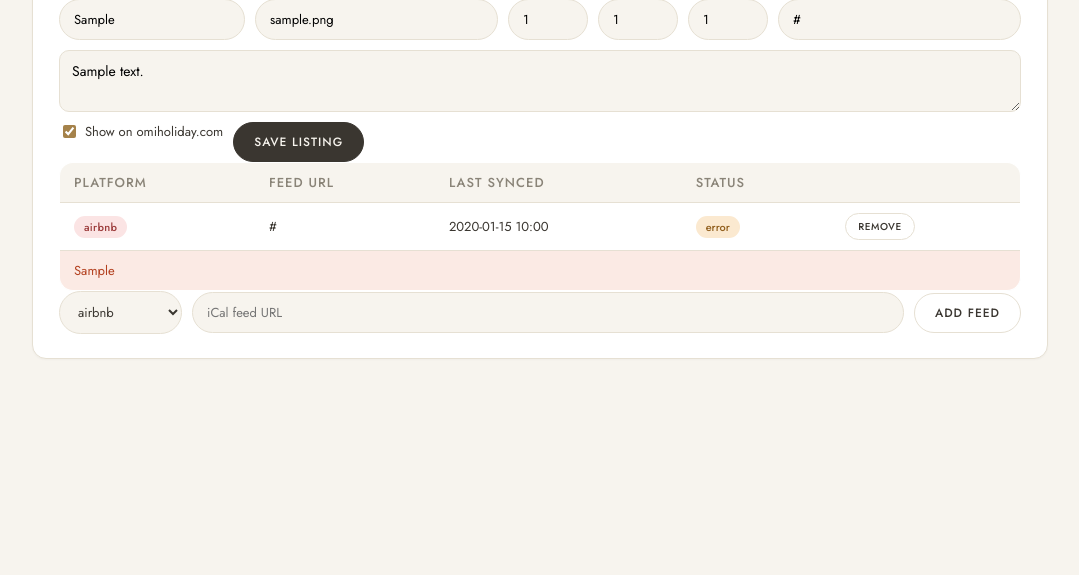
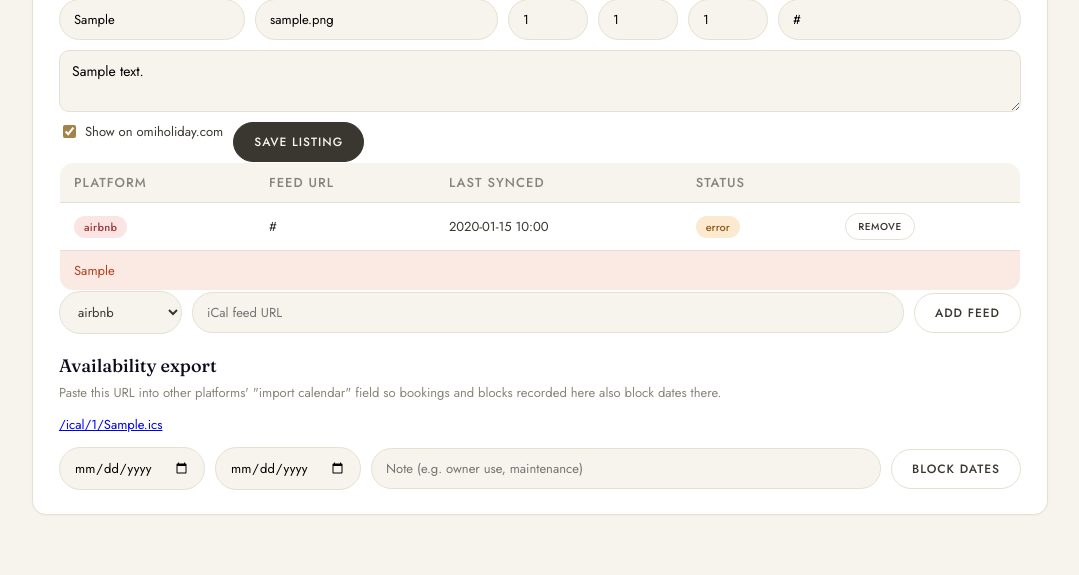
Before and after one commit to Oceanorealty/omi-holiday-ops, a FastAPI app: page /properties in a window 1280 px wide. Shown: the part 956-1531 px from the top of the page, without its empty margins (100-1179 px from the left). Before the commit the page ends 1315 px from the top, so only its background shows below. Run offline with FastAPI, Linux system fonts and the light colour scheme; tables that the repository leaves empty hold one stand-in row (values such as "Sample post").

Commit message:
Add manual date blocks and outbound iCal export per property
Sync has been inbound-only: pull each platform's calendar in, flag
overlaps after the fact. This closes the loop — a manual block (owner
use, maintenance) or any recorded booking now exports as a combined
.ics feed staff can paste into another platform's "import calendar"
field, preventing the double-booking instead of just catching it once
a guest has already shown up.

Blocks reuse the Booking table (is_block flag) so they get the
existing overlap-conflict check for free, but are excluded from the
guest bookings table, cleaning-task generation, and guest messaging
triggers, since there's no guest attached to one. The export route
follows the same unguessable-token-as-auth pattern as the guest/owner/
cleaner portals.

Co-Authored-By: Claude Sonnet 5 <noreply@anthropic.com>

```diff
--- a/app/auth.py
+++ b/app/auth.py
@@ -35,8 +35,10 @@ PUBLIC_PATHS = {"/login"}
 # session cookie, since the browser making that request is a site visitor's.
 # /owner/, /cleaner/ and /guest/ are magic-link portals for people who
 # don't have a staff login at all — the unguessable token in the URL *is*
-# their auth.
-PUBLIC_PREFIXES = ("/static/", "/api/public/", "/owner/", "/cleaner/", "/guest/")
+# their auth. /ical/ is the outbound availability feed — other platforms
+# (Airbnb etc.) fetch it directly, with no session cookie of their own;
+# same unguessable-token-as-auth pattern.
+PUBLIC_PREFIXES = ("/static/", "/api/public/", "/owner/", "/cleaner/", "/guest/", "/ical/")
 
 
 def _secret() -> str:
--- a/app/main.py
+++ b/app/main.py
@@ -3,12 +3,13 @@ from decimal import Decimal, InvalidOperation
 
 import os
 import secrets as secrets_module
+import uuid
 from calendar import monthrange
 
 from apscheduler.schedulers.background import BackgroundScheduler
 from fastapi import FastAPI, Form, Request, UploadFile
 from fastapi.middleware.cors import CORSMiddleware
-from fastapi.responses import RedirectResponse
+from fastapi.responses import RedirectResponse, Response
 from fastapi.staticfiles import StaticFiles
 from fastapi.templating import Jinja2Templates
 
@@ -44,6 +45,7 @@ from app.reconcile.importer import ImportError_, parse_csv
 from app.reconcile.matching import suggest_bookings
 from app.reconcile.summary import monthly_summary
 from app.sync.cleaning import sync_cleaning_tasks
+from app.sync.ical_export import build_ics
 from app.sync.ical_sync import recompute_conflicts, sync_all, sync_feed
 
 migrate.run(engine)
@@ -150,11 +152,17 @@ def dashboard(request: Request):
     try:
         bookings = (
             db.query(Booking)
-            .filter(Booking.status == BookingStatus.confirmed)
+            .filter(Booking.status == BookingStatus.confirmed, Booking.is_block.is_(False))
             .order_by(Booking.check_in)
             .all()
         )
-        conflicts = [b for b in bookings if b.has_conflict]
+        # Conflicts still count blocks (a real booking overlapping a manual
+        # block is exactly the double-booking this table should warn about)
+        # even though blocks themselves aren't listed as a row here.
+        all_confirmed = (
+            db.query(Booking).filter(Booking.status == BookingStatus.confirmed).all()
+        )
+        conflicts = [b for b in all_confirmed if b.has_conflict]
         properties = db.query(Property).order_by(Property.name).all()
 
         logs_by_booking: dict[int, list] = {}
@@ -525,6 +533,16 @@ def properties_page(request: Request):
             .order_by(Property.name)
             .all()
         )
+        # Lazily backfill the outbound export token, same pattern as
+        # owner_portal_token — existing properties get one on first visit
+        # here rather than needing a migration to fill it in.
+        changed = False
+        for prop in properties:
+            if not prop.ical_export_token:
+                prop.ical_export_token = secrets_module.token_urlsafe(24)
+                changed = True
+        if changed:
+            db.commit()
         all_properties = db.query(Property).order_by(Property.name).all()
         return templates.TemplateResponse(
             "properties.html",
@@ -678,6 +696,55 @@ def delete_feed(feed_id: int):
     finally:
         db.close()
     return RedirectResponse(url="/properties", status_code=303)
+
+
+@app.post("/properties/{property_id}/blocks")
+def create_block(property_id: int, start_date: str = Form(...), end_date: str = Form(...), note: str = Form("")):
+    db = SessionLocal()
+    try:
+        block = Booking(
+            property_id=property_id,
+            platform=PlatformName.other,
+            uid=f"block-{uuid.uuid4()}",
+            summary=note or "Blocked",
+            check_in=datetime.strptime(start_date, "%Y-%m-%d"),
+            check_out=datetime.strptime(end_date, "%Y-%m-%d"),
+            status=BookingStatus.confirmed,
+            is_block=True,
+        )
+        db.add(block)
+        db.commit()
+        recompute_conflicts(db)
+    finally:
+        db.close()
+    return RedirectResponse(url="/properties", status_code=303)
+
+
+@app.post("/blocks/{booking_id}/delete")
+def delete_block(booking_id: int):
+    db = SessionLocal()
+    try:
+        booking = db.get(Booking, booking_id)
+        if booking and booking.is_block:
+            db.delete(booking)
+            db.commit()
+            recompute_conflicts(db)
+    finally:
+        db.close()
+    return RedirectResponse(url="/properties", status_code=303)
+
+
+@app.get("/ical/{property_id}/{token}.ics")
+def property_ical_export(property_id: int, token: str):
+    db = SessionLocal()
+    try:
+        prop = db.get(Property, property_id)
+        if not prop or not prop.ical_export_token or prop.ical_export_token != token:
+            return Response(status_code=404)
+        bookings = db.query(Booking).filter(Booking.property_id == property_id).all()
+        return Response(content=build_ics(bookings), media_type="text/calendar")
+    finally:
+        db.close()
 
 
 @app.get("/cleaning")
--- a/app/migrate.py
+++ b/app/migrate.py
@@ -50,6 +50,7 @@ def run(engine) -> None:
             "airbnb_review_url": "VARCHAR",
             "google_review_url": "VARCHAR",
             "base_nightly_rate": "NUMERIC(10, 2)",
+            "ical_export_token": "VARCHAR",
         }
         with engine.begin() as conn:
             for name, ddl_type in new_columns.items():
@@ -61,6 +62,7 @@ def run(engine) -> None:
         new_columns = {
             "door_code": "VARCHAR",
             "guest_portal_token": "VARCHAR",
+            "is_block": "BOOLEAN DEFAULT FALSE",
         }
         with engine.begin() as conn:
             for name, ddl_type in new_columns.items():
--- a/app/sync/cleaning.py
+++ b/app/sync/cleaning.py
@@ -10,7 +10,9 @@ from app.models import Booking, BookingStatus, CleaningStatus, CleaningTask
 
 
 def sync_cleaning_tasks(db: Session) -> None:
-    bookings = db.query(Booking).all()
+    # Manual blocks (owner use, maintenance) don't need a cleaning task
+    # auto-created — there's no guest checkout driving one.
+    bookings = db.query(Booking).filter(Booking.is_block.is_(False)).all()
 
     for booking in bookings:
         task = booking.cleaning_task
--- a/app/sync/ical_sync.py
+++ b/app/sync/ical_sync.py
@@ -85,9 +85,12 @@ def sync_feed(db: Session, feed: IcalFeed) -> dict:
 
     # Anything previously synced from this feed but no longer present upstream
     # was cancelled or removed — mark it rather than deleting, so history is kept.
+    # Excludes manual blocks: they share a platform value with real feeds
+    # (see main.py's create_block) but were never part of any feed's synced
+    # UIDs, so they'd otherwise get wrongly cancelled on the first sync.
     stale = (
         db.query(Booking)
-        .filter_by(property_id=feed.property_id, platform=feed.platform)
+        .filter_by(property_id=feed.property_id, platform=feed.platform, is_block=False)
         .filter(~Booking.uid.in_(seen_uids) if seen_uids else True)
         .all()
     )
--- a/app/templates/properties.html
+++ b/app/templates/properties.html
@@ -130,6 +130,42 @@
     <input type="text" name="url" placeholder="iCal feed URL" required style="flex:1" />
     <button class="btn" type="submit">Add feed</button>
   </form>
+
+  <h2 style="margin-top:20px">Availability export</h2>
+  <p class="muted" style="margin-top:-8px">Paste this URL into other platforms' "import calendar" field so bookings and blocks recorded here also block dates there.</p>
+  {% if p.ical_export_token %}
+  <p class="muted"><a href="/ical/{{ p.id }}/{{ p.ical_export_token }}.ics" target="_blank">/ical/{{ p.id }}/{{ p.ical_export_token }}.ics</a></p>
+  {% endif %}
+
+  {% set blocks = p.bookings | selectattr('is_block', 'equalto', true) | selectattr('status.value', 'equalto', 'confirmed') | sort(attribute='check_in') | list %}
+  {% if blocks %}
+  <div class="table-wrap">
+  <table class="table small">
+    <thead><tr><th>From</th><th>To</th><th>Note</th><th></th></tr></thead>
+    <tbody>
+      {% for block in blocks %}
+      <tr class="{{ 'conflict' if block.has_conflict else '' }}">
+        <td>{{ block.check_in.strftime('%Y-%m-%d') }}</td>
+        <td>{{ block.check_out.strftime('%Y-%m-%d') }}</td>
+        <td>{{ block.summary or '—' }}</td>
+        <td>
+          <form method="post" action="/blocks/{{ block.id }}/delete">
+            <button class="btn tiny" type="submit">remove</button>
+          </form>
+        </td>
+      </tr>
+      {% endfor %}
+    </tbody>
+  </table>
+  </div>
+  {% endif %}
+
+  <form method="post" action="/properties/{{ p.id }}/blocks" class="form-row">
+    <input type="date" name="start_date" required />
+    <input type="date" name="end_date" required />
+    <input type="text" name="note" placeholder="Note (e.g. owner use, maintenance)" style="flex:1" />
+    <button class="btn" type="submit">Block dates</button>
+  </form>
 </section>
 {% endfor %}
 
```
Also changed, not shown: app/comms/triggers.py (+6 -1 lines), app/models.py (+14 -0 lines), app/sync/ical_export.py (added, +33 -0 lines).
